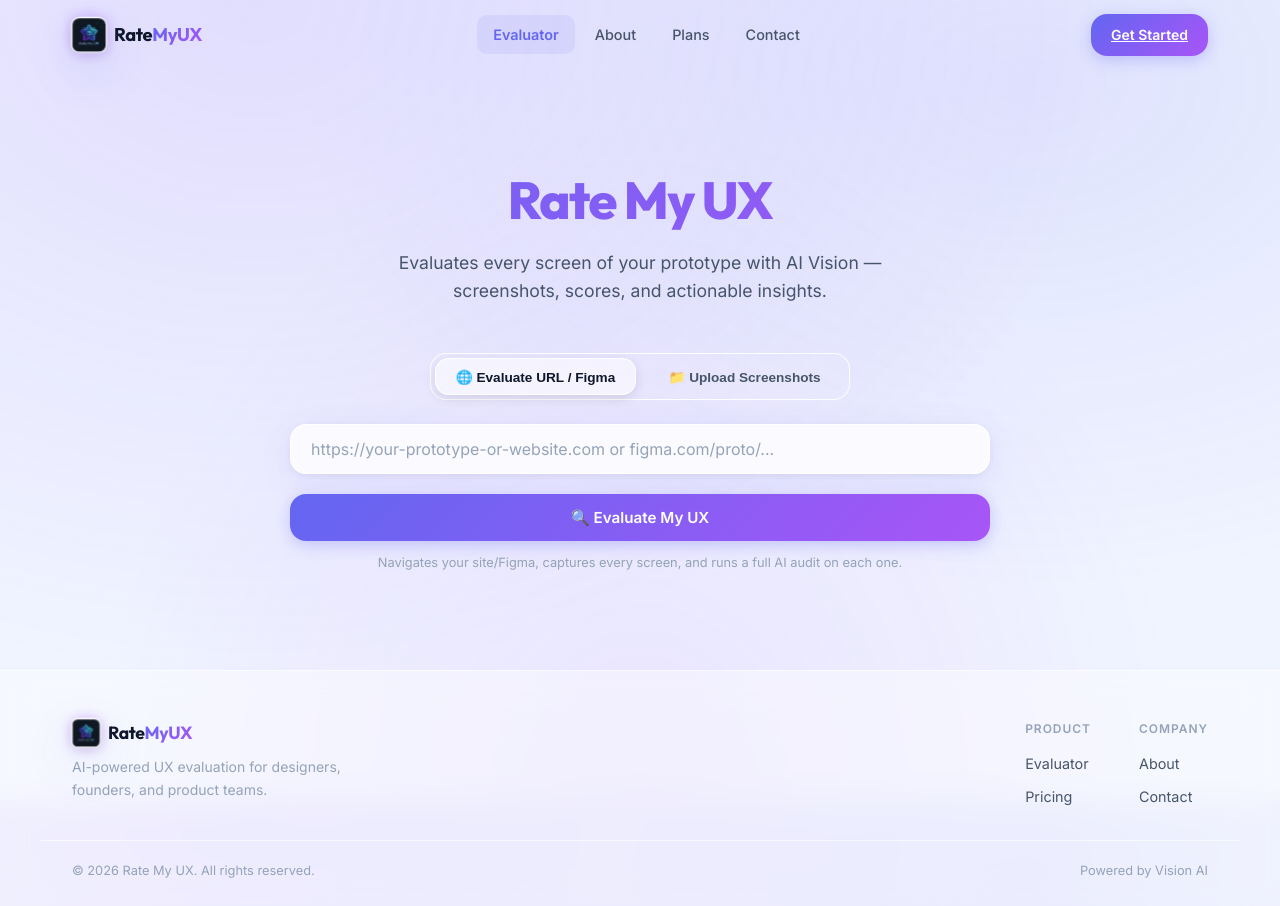
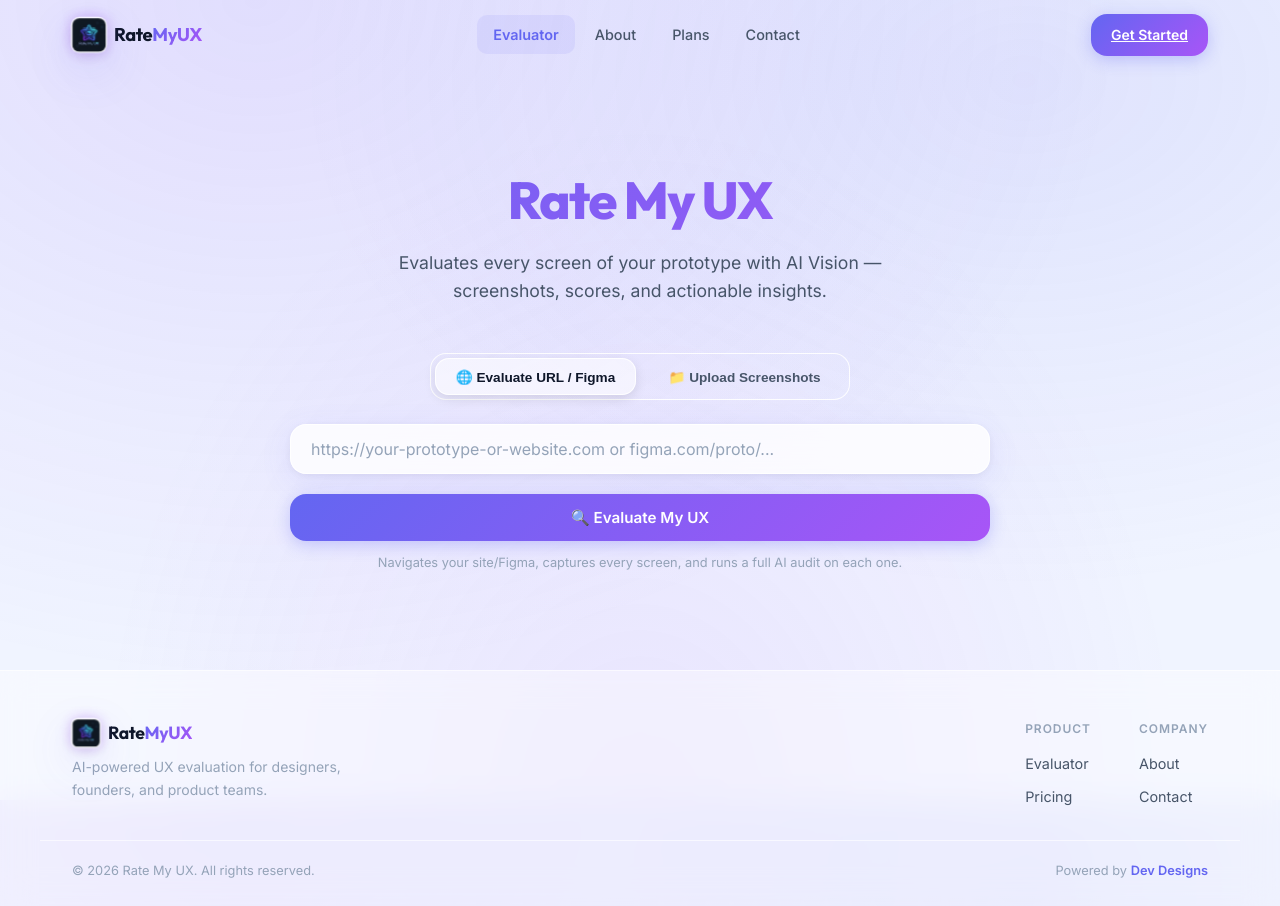
Before and after one commit to madmags29/ux, a React (Vite) app in the folder frontend/: page / in a window 1280 px wide. Built offline with nearby package versions, Linux system fonts and the light colour scheme.

Commit message:
style: update footer powered by text and link to devdesigns.net

```diff
--- a/frontend/src/App.jsx
+++ b/frontend/src/App.jsx
@@ -347,7 +347,9 @@ function Footer() {
       </div>
       <div className="site-footer__bottom">
         <span>© {new Date().getFullYear()} Rate My UX. All rights reserved.</span>
-        <span>Powered by Vision AI</span>
+        <span>
+          Powered by <a href="https://devdesigns.net" target="_blank" rel="noopener noreferrer" style={{ color: 'var(--accent-primary)', textDecoration: 'none', fontWeight: 600 }}>Dev Designs</a>
+        </span>
       </div>
     </footer>
   );
--- a/frontend/src/utils/generatePDF.js
+++ b/frontend/src/utils/generatePDF.js
@@ -134,7 +134,7 @@ export async function generatePDF(screens, aggregate) {
   text('Audit Report', marginL, 43);
 
   setFont(9, 'normal', C.grey);
-  text('Powered by Expert AI Vision · Multi-Screen Evaluation', marginL, 55);
+  text('Powered by Dev Designs (devdesigns.net) · Multi-Screen Evaluation', marginL, 55);
 
   const date = new Date().toLocaleDateString('en-US', { year: 'numeric', month: 'long', day: 'numeric' });
   setFont(8, 'normal', C.darkgrey);
@@ -444,7 +444,7 @@ export async function generatePDF(screens, aggregate) {
     setFill(C.border);
     pdf.rect(marginL, pageH - 12, contentW, 0.5, 'F');
     setFont(6.5, 'normal', C.darkgrey);
-    text('Rate My UX Evaluator · Vision AI', marginL, pageH - 5);
+    text('Rate My UX Evaluator · Dev Designs (devdesigns.net)', marginL, pageH - 5);
     text(date, pageW - marginR, pageH - 5, { align: 'right' });
   }
 
```
